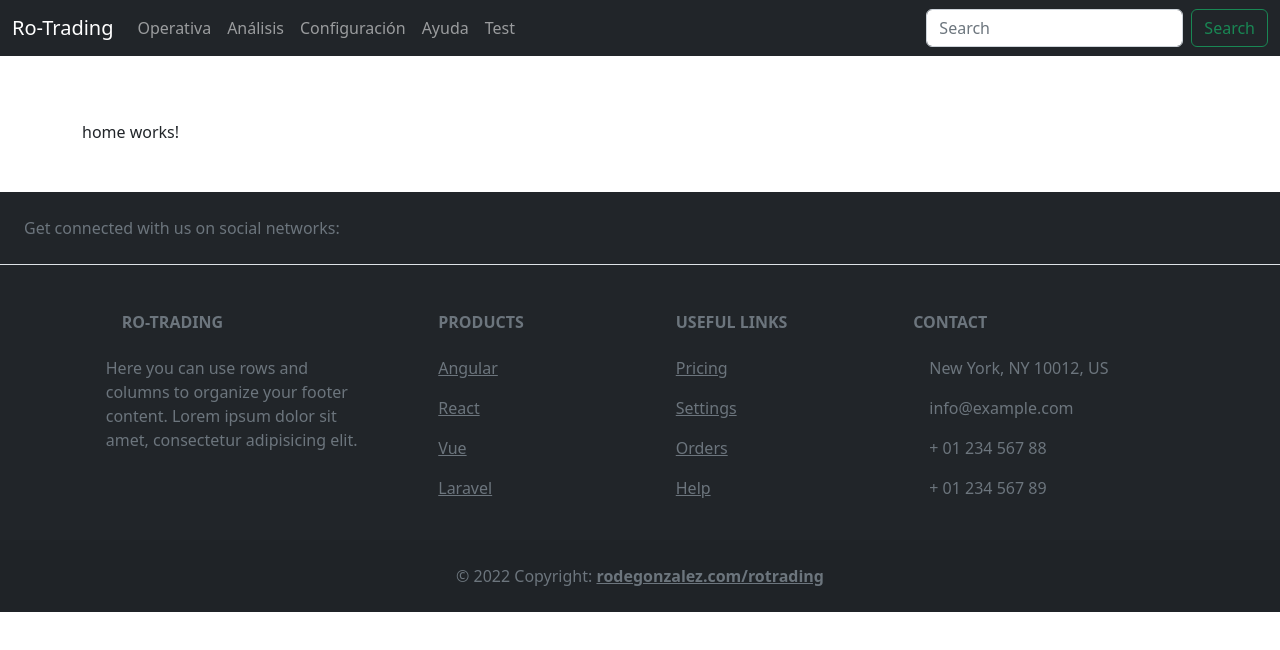
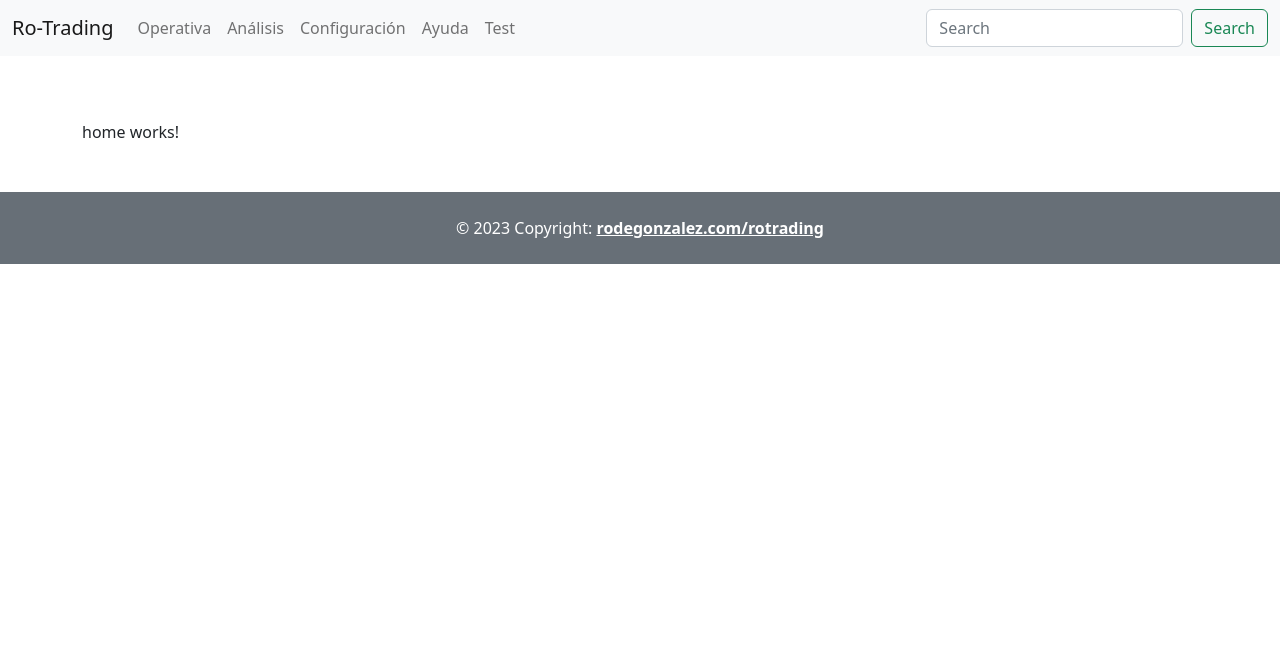
Before and after one commit to rodegonzalez/RoTrading-FRONT-Angular, an Angular app: page / in a window 1280 px wide. Shown: the top 650 px of the page. Built offline with nearby package versions, Linux system fonts and the light colour scheme.

Commit message:
bg-light

```diff
--- /dev/null
+++ b/src/app/app.component.html
@@ -0,0 +1,5 @@
+<app-nav-bar></app-nav-bar>
+<div class="container" style="margin-top: 120px;">
+  <router-outlet></router-outlet>
+</div>
+<app-footer></app-footer>
--- a/src/app/app.component.ts
+++ b/src/app/app.component.ts
@@ -2,13 +2,7 @@ import { Component } from '@angular/core';
 
 @Component({
   selector: 'app-root',
-  template: `
-    <app-nav-bar></app-nav-bar>
-    <div class="container" style="margin-top: 120px;">
-      <router-outlet></router-outlet>
-    </div>
-    <app-footer></app-footer>
-  `,
+  templateUrl: './app.component.html',
   styles: []
 })
 export class AppComponent {}
--- a/src/app/footer/footer.component.html
+++ b/src/app/footer/footer.component.html
@@ -1,120 +1,9 @@
 <!-- Footer -->
-<footer class="text-center text-lg-start bg-dark text-muted mt-5">
-    <!-- Section: Social media -->
-    <section class="d-flex justify-content-center justify-content-lg-between p-4 border-bottom">
-      <!-- Left -->
-      <div class="me-5 d-none d-lg-block">
-        <span>Get connected with us on social networks:</span>
-      </div>
-      <!-- Left -->
-
-      <!-- Right -->
-      <div>
-        <a href="" class="me-4 text-reset">
-          <i class="fab fa-facebook-f"></i>
-        </a>
-        <a href="" class="me-4 text-reset">
-          <i class="fab fa-twitter"></i>
-        </a>
-        <a href="" class="me-4 text-reset">
-          <i class="fab fa-google"></i>
-        </a>
-        <a href="" class="me-4 text-reset">
-          <i class="fab fa-instagram"></i>
-        </a>
-        <a href="" class="me-4 text-reset">
-          <i class="fab fa-linkedin"></i>
-        </a>
-        <a href="" class="me-4 text-reset">
-          <i class="fab fa-github"></i>
-        </a>
-      </div>
-      <!-- Right -->
-    </section>
-    <!-- Section: Social media -->
-
-    <!-- Section: Links  -->
-    <section class="">
-      <div class="container text-center text-md-start mt-5">
-        <!-- Grid row -->
-        <div class="row mt-3">
-          <!-- Grid column -->
-          <div class="col-md-3 col-lg-4 col-xl-3 mx-auto mb-4">
-            <!-- Content -->
-            <h6 class="text-uppercase fw-bold mb-4">
-              <i class="fas fa-gem me-3"></i>Ro-Trading
-            </h6>
-            <p>
-              Here you can use rows and columns to organize your footer content. Lorem ipsum
-              dolor sit amet, consectetur adipisicing elit.
-            </p>
-          </div>
-          <!-- Grid column -->
-
-          <!-- Grid column -->
-          <div class="col-md-2 col-lg-2 col-xl-2 mx-auto mb-4">
-            <!-- Links -->
-            <h6 class="text-uppercase fw-bold mb-4">
-              Products
-            </h6>
-            <p>
-              <a href="#!" class="text-reset">Angular</a>
-            </p>
-            <p>
-              <a href="#!" class="text-reset">React</a>
-            </p>
-            <p>
-              <a href="#!" class="text-reset">Vue</a>
-            </p>
-            <p>
-              <a href="#!" class="text-reset">Laravel</a>
-            </p>
-          </div>
-          <!-- Grid column -->
-
-          <!-- Grid column -->
-          <div class="col-md-3 col-lg-2 col-xl-2 mx-auto mb-4">
-            <!-- Links -->
-            <h6 class="text-uppercase fw-bold mb-4">
-              Useful links
-            </h6>
-            <p>
-              <a href="#" class="text-reset">Pricing</a>
-            </p>
-            <p>
-              <a href="#" class="text-reset">Settings</a>
-            </p>
-            <p>
-              <a href="#" class="text-reset">Orders</a>
-            </p>
-            <p>
-              <a href="#" class="text-reset">Help</a>
-            </p>
-          </div>
-          <!-- Grid column -->
-
-          <!-- Grid column -->
-          <div class="col-md-4 col-lg-3 col-xl-3 mx-auto mb-md-0 mb-4">
-            <!-- Links -->
-            <h6 class="text-uppercase fw-bold mb-4">Contact</h6>
-            <p><i class="fas fa-home me-3"></i> New York, NY 10012, US</p>
-            <p>
-              <i class="fas fa-envelope me-3"></i>
-              info@example.com
-            </p>
-            <p><i class="fas fa-phone me-3"></i> + 01 234 567 88</p>
-            <p><i class="fas fa-print me-3"></i> + 01 234 567 89</p>
-          </div>
-          <!-- Grid column -->
-        </div>
-        <!-- Grid row -->
-      </div>
-    </section>
-    <!-- Section: Links  -->
+<footer class="text-center text-lg-start bg-secondary text-white mt-5">
 
     <!-- Copyright -->
     <div class="text-center p-4" style="background-color: rgba(0, 0, 0, 0.05);">
-      © 2022 Copyright:
+      © 2023 Copyright:
       <a class="text-reset fw-bold" href="https://rodegonzalez.com/">rodegonzalez.com/rotrading</a>
     </div>
     <!-- Copyright -->
--- a/src/app/nav-bar/nav-bar.component.html
+++ b/src/app/nav-bar/nav-bar.component.html
@@ -1,4 +1,4 @@
-<nav class="navbar navbar-expand-lg navbar-dark bg-dark fixed-top">
+<nav class="navbar navbar-expand-lg navbar-light bg-light text-black fixed-top">
     <div class="container-fluid">
       <a class="navbar-brand" href="/">Ro-Trading</a>
       <button class="navbar-toggler" type="button" data-bs-toggle="collapse" data-bs-target="#navbarSupportedContent" aria-controls="navbarSupportedContent" aria-expanded="false" aria-label="Toggle navigation">
```
